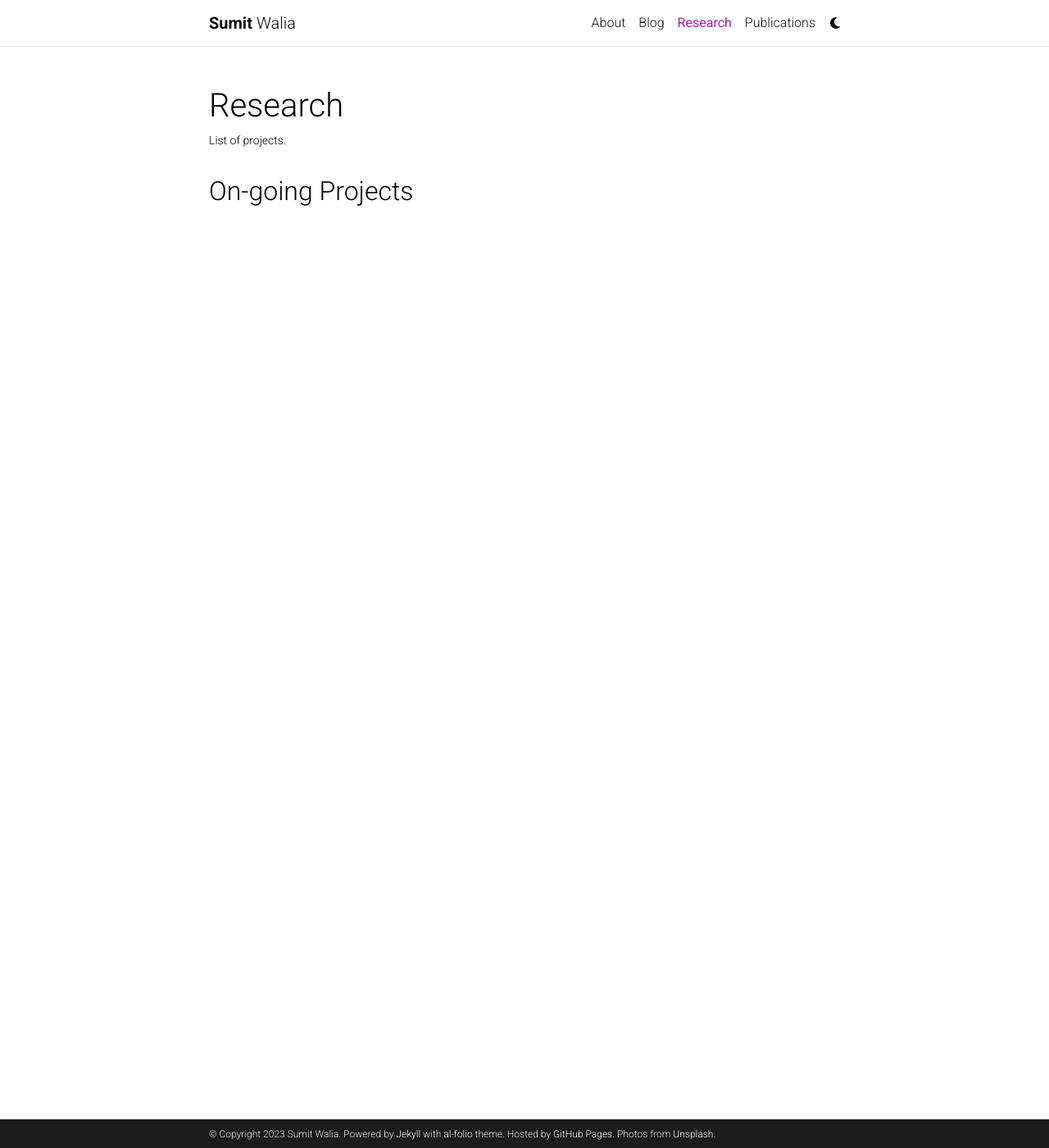
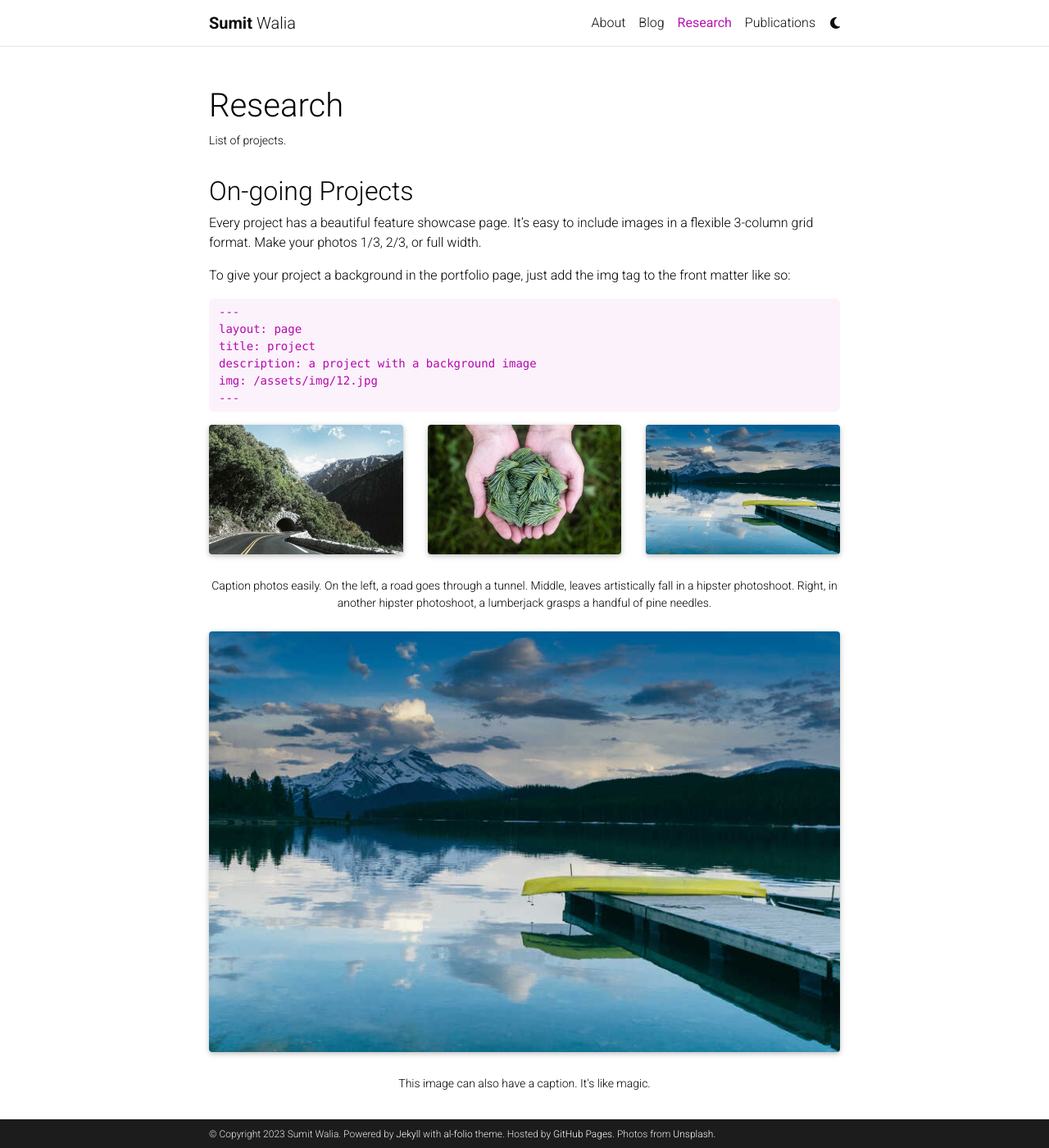
Before and after one commit to sumit-walia/sumit-walia.github.io, a Jekyll site: the page built from _pages/research.md, in a window 1280 px wide and 1400 px high. Shown: the whole window at 82% size. Built offline with Jekyll 4.4.1, drawn with Linux system fonts in a browser that asks for light colours; full-size pictures stand in for the smaller copies a plugin makes; comment, search, counter and statistics services are not loaded; a style sheet for code colours, icons or effects is not loaded.

Commit message:
research basics

```diff
--- a/_pages/research.md
+++ b/_pages/research.md
@@ -7,6 +7,40 @@ display_categories: [On-going Projects]
 nav: true
 ---
 
-{%- for category in page.display_categories %}
-<h2 class="category">{{ category }}</h2>
-{% endfor %}
+## On-going Projects
+
+Every project has a beautiful feature showcase page.
+It's easy to include images in a flexible 3-column grid format.
+Make your photos 1/3, 2/3, or full width.
+
+To give your project a background in the portfolio page, just add the img tag to the front matter like so:
+
+    ---
+    layout: page
+    title: project
+    description: a project with a background image
+    img: /assets/img/12.jpg
+    ---
+
+<div class="row">
+    <div class="col-sm mt-3 mt-md-0">
+        {% include figure.html path="assets/img/1.jpg" title="example image" class="img-fluid rounded z-depth-1" %}
+    </div>
+    <div class="col-sm mt-3 mt-md-0">
+        {% include figure.html path="assets/img/3.jpg" title="example image" class="img-fluid rounded z-depth-1" %}
+    </div>
+    <div class="col-sm mt-3 mt-md-0">
+        {% include figure.html path="assets/img/5.jpg" title="example image" class="img-fluid rounded z-depth-1" %}
+    </div>
+</div>
+<div class="caption">
+    Caption photos easily. On the left, a road goes through a tunnel. Middle, leaves artistically fall in a hipster photoshoot. Right, in another hipster photoshoot, a lumberjack grasps a handful of pine needles.
+</div>
+<div class="row">
+    <div class="col-sm mt-3 mt-md-0">
+        {% include figure.html path="assets/img/5.jpg" title="example image" class="img-fluid rounded z-depth-1" %}
+    </div>
+</div>
+<div class="caption">
+    This image can also have a caption. It's like magic.
+</div>
```
